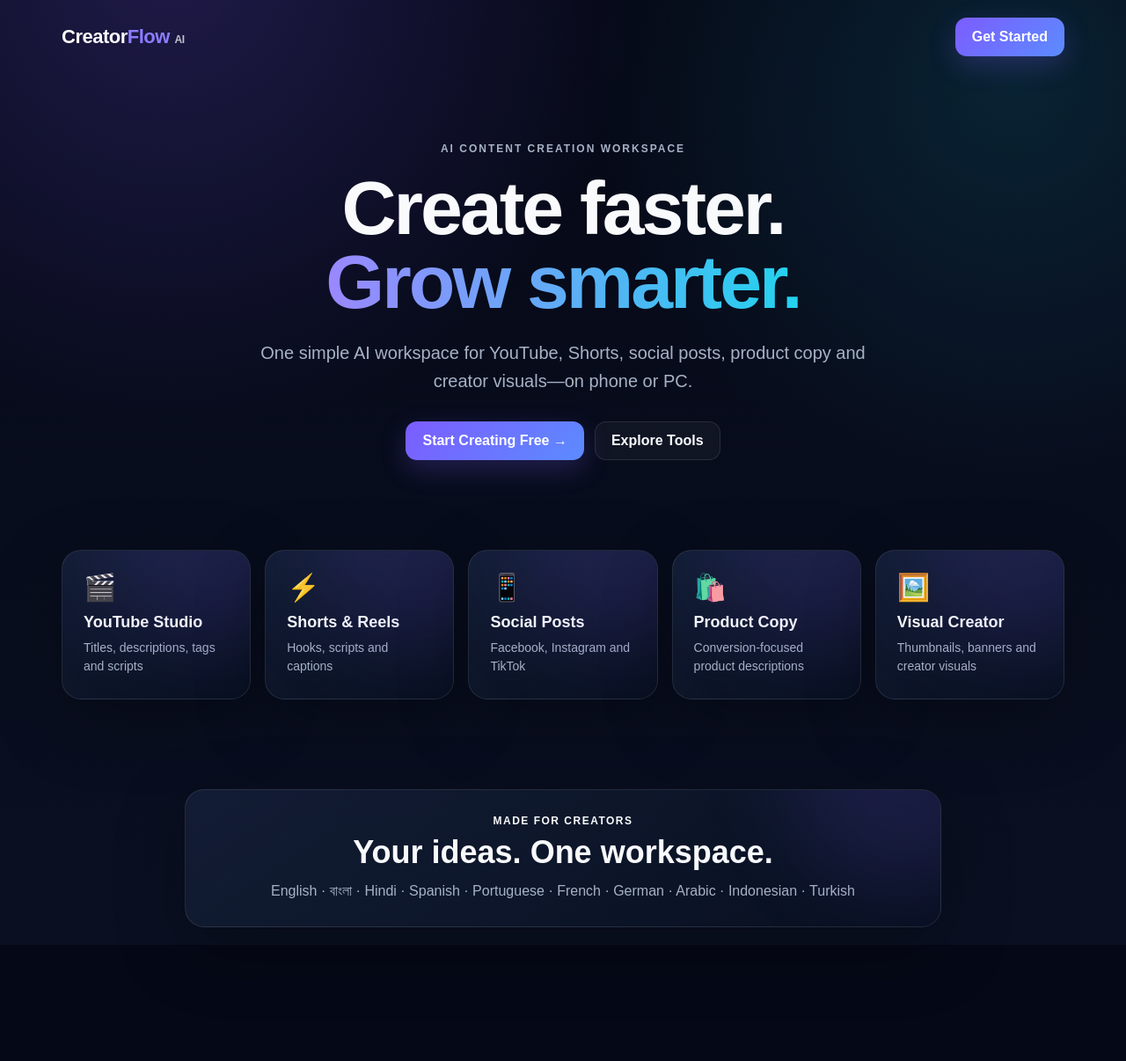
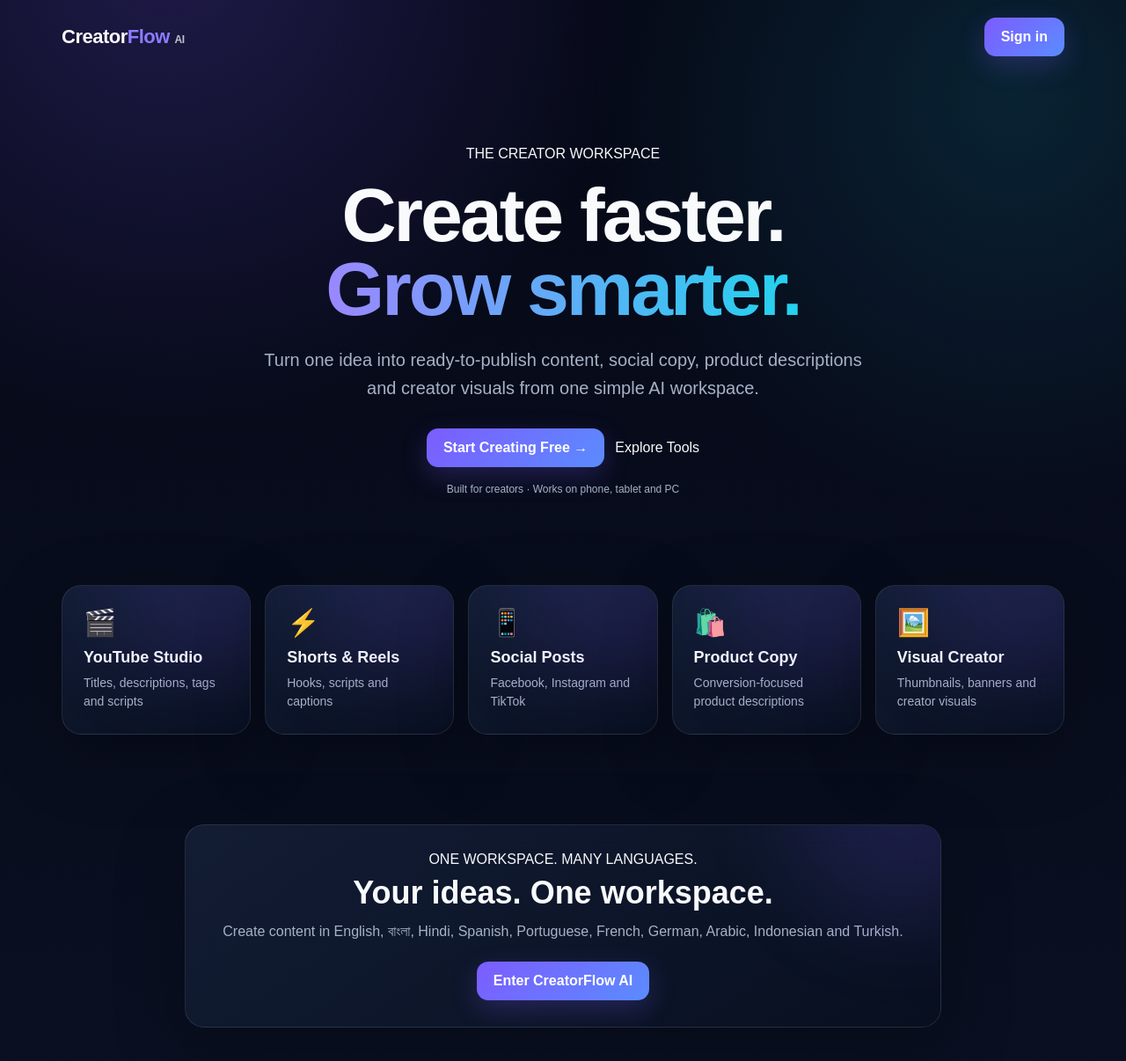
Before and after one commit to sanjuvai14/creatorflow-ai, a Next.js app: page / in a window 1280 px wide. Shown: the top 1206 px of the page at 88% size. Before the commit the page ends 1154 px from the top, so only its background shows below. Built offline with nearby package versions, Linux system fonts and the light colour scheme.

Commit message:
Polish CreatorFlow AI landing page

```diff
--- a/app/page.tsx
+++ b/app/page.tsx
@@ -10,41 +10,43 @@ const tools = [
 
 export default function Home() {
   return (
-    <main style={{minHeight:"100vh"}}>
-      <nav style={{maxWidth:1180, margin:"0 auto", padding:"20px", display:"flex", justifyContent:"space-between", alignItems:"center", gap:16}}>
-        <div style={{fontWeight:900, fontSize:22, letterSpacing:-.5}}>Creator<span style={{color:"#8b7cff"}}>Flow</span> <span style={{fontSize:12, opacity:.75}}>AI</span></div>
-        <Link href="/login" className="cf-btn">Get Started</Link>
+    <main style={{ minHeight: "100vh", overflow: "hidden" }}>
+      <nav style={{ maxWidth: 1180, margin: "0 auto", padding: "20px", display: "flex", justifyContent: "space-between", alignItems: "center", gap: 16 }}>
+        <Link href="/" style={{ fontWeight: 900, fontSize: 22, letterSpacing: -.5 }}>Creator<span style={{ color: "#8b7cff" }}>Flow</span> <span style={{ fontSize: 12, opacity: .75 }}>AI</span></Link>
+        <Link href="/login" className="cf-btn">Sign in</Link>
       </nav>
 
-      <section style={{maxWidth:1050, margin:"48px auto 0", padding:"30px 20px 20px", textAlign:"center"}}>
-        <div className="cf-muted" style={{fontWeight:800, letterSpacing:2, fontSize:12}}>AI CONTENT CREATION WORKSPACE</div>
-        <h1 style={{fontSize:"clamp(44px,9vw,86px)", lineHeight:.98, letterSpacing:-3, margin:"18px 0 22px"}}>
-          Create faster.<br/><span style={{background:"linear-gradient(90deg,#9b87ff,#22d3ee)", WebkitBackgroundClip:"text", color:"transparent"}}>Grow smarter.</span>
+      <section style={{ maxWidth: 1050, margin: "48px auto 0", padding: "34px 20px 20px", textAlign: "center" }}>
+        <div className="cf-eyebrow">THE CREATOR WORKSPACE</div>
+        <h1 style={{ fontSize: "clamp(44px,9vw,86px)", lineHeight: .98, letterSpacing: -3, margin: "18px 0 22px" }}>
+          Create faster.<br /><span style={{ background: "linear-gradient(90deg,#9b87ff,#22d3ee)", WebkitBackgroundClip: "text", color: "transparent" }}>Grow smarter.</span>
         </h1>
-        <p className="cf-muted" style={{fontSize:"clamp(16px,2.2vw,20px)", lineHeight:1.6, maxWidth:700, margin:"0 auto 30px"}}>
-          One simple AI workspace for YouTube, Shorts, social posts, product copy and creator visuals—on phone or PC.
+        <p className="cf-muted" style={{ fontSize: "clamp(16px,2.2vw,20px)", lineHeight: 1.6, maxWidth: 700, margin: "0 auto 30px" }}>
+          Turn one idea into ready-to-publish content, social copy, product descriptions and creator visuals from one simple AI workspace.
         </p>
-        <div style={{display:"flex", justifyContent:"center", gap:12, flexWrap:"wrap"}}>
+        <div style={{ display: "flex", justifyContent: "center", gap: 12, flexWrap: "wrap" }}>
           <Link href="/login" className="cf-btn">Start Creating Free →</Link>
-          <a href="#tools" style={{display:"inline-flex", alignItems:"center", minHeight:44, padding:"12px 18px", border:"1px solid var(--border)", borderRadius:13, fontWeight:700, background:"rgba(255,255,255,.04)"}}>Explore Tools</a>
+          <a href="#tools" className="cf-icon-btn" style={{ display: "inline-flex", alignItems: "center" }}>Explore Tools</a>
         </div>
+        <div className="cf-muted" style={{ marginTop: 18, fontSize: 12 }}>Built for creators · Works on phone, tablet and PC</div>
       </section>
 
-      <section id="tools" style={{maxWidth:1180, margin:"62px auto", padding:"20px", display:"grid", gridTemplateColumns:"repeat(auto-fit,minmax(205px,1fr))", gap:16}}>
-        {tools.map(([icon,title,desc]) => (
-          <div className="cf-card cf-glow" key={title} style={{padding:24, minHeight:170, transition:"transform .2s ease"}}>
-            <div style={{fontSize:30, marginBottom:12}}>{icon}</div>
-            <h3 style={{margin:"0 0 8px", fontSize:18}}>{title}</h3>
-            <p className="cf-muted" style={{margin:0, lineHeight:1.55, fontSize:14}}>{desc}</p>
+      <section id="tools" style={{ maxWidth: 1180, margin: "62px auto", padding: "20px", display: "grid", gridTemplateColumns: "repeat(auto-fit,minmax(205px,1fr))", gap: 16 }}>
+        {tools.map(([icon, title, desc]) => (
+          <div className="cf-card cf-glow" key={title} style={{ padding: 24, minHeight: 170 }}>
+            <div style={{ fontSize: 30, marginBottom: 12 }}>{icon}</div>
+            <h3 style={{ margin: "0 0 8px", fontSize: 18 }}>{title}</h3>
+            <p className="cf-muted" style={{ margin: 0, lineHeight: 1.55, fontSize: 14 }}>{desc}</p>
           </div>
         ))}
       </section>
 
-      <section style={{maxWidth:900, margin:"0 auto 80px", padding:"20px"}}>
-        <div className="cf-card cf-glow" style={{padding:"28px", textAlign:"center"}}>
-          <div style={{fontSize:12, fontWeight:800, letterSpacing:1.5, marginBottom:8}}>MADE FOR CREATORS</div>
-          <h2 style={{margin:"0 0 10px", fontSize:"clamp(24px,5vw,36px)"}}>Your ideas. One workspace.</h2>
-          <p className="cf-muted" style={{margin:"0 auto", lineHeight:1.6}}>English · বাংলা · Hindi · Spanish · Portuguese · French · German · Arabic · Indonesian · Turkish</p>
+      <section style={{ maxWidth: 900, margin: "0 auto 80px", padding: "20px" }}>
+        <div className="cf-card cf-glow" style={{ padding: "30px 24px", textAlign: "center" }}>
+          <div className="cf-eyebrow">ONE WORKSPACE. MANY LANGUAGES.</div>
+          <h2 style={{ margin: "8px 0 10px", fontSize: "clamp(24px,5vw,36px)" }}>Your ideas. One workspace.</h2>
+          <p className="cf-muted" style={{ margin: "0 auto 22px", lineHeight: 1.6 }}>Create content in English, বাংলা, Hindi, Spanish, Portuguese, French, German, Arabic, Indonesian and Turkish.</p>
+          <Link href="/login" className="cf-btn">Enter CreatorFlow AI</Link>
         </div>
       </section>
     </main>
```
